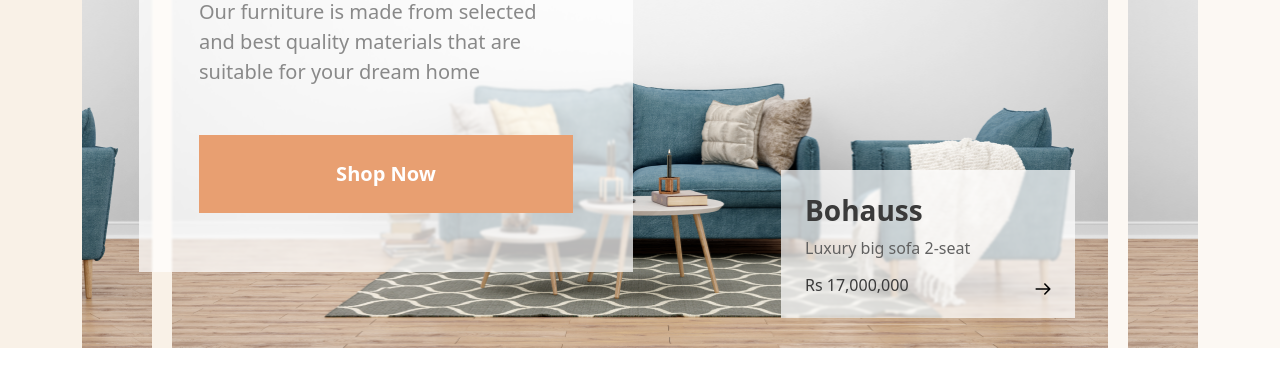
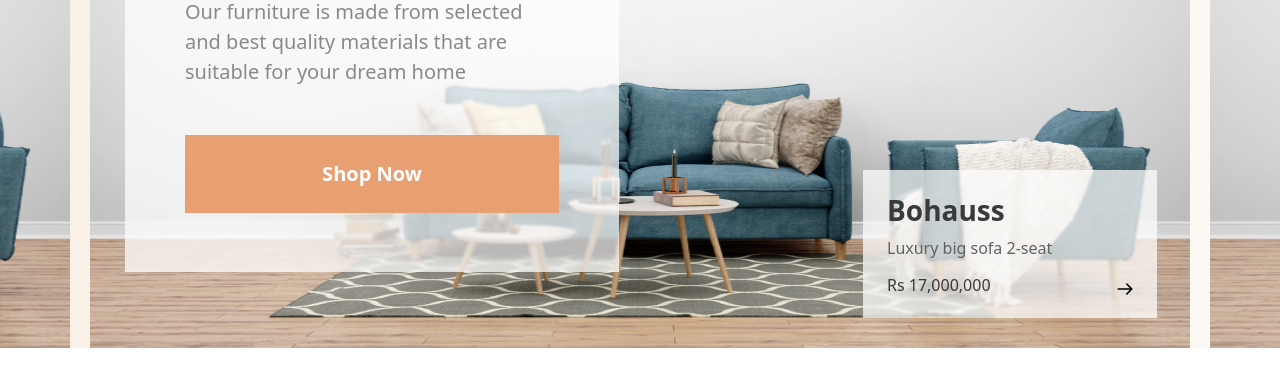
Before and after one commit to alaminvaral/Traning-varaluae, a plain HTML site: page landing-page.html in a window 1280 px wide. Shown: the part 428-800 px from the top of the page. Drawn offline with nearby package versions, Linux system fonts and the light colour scheme.

Commit message:
first commit

```diff
--- a/styles/landing-page.css
+++ b/styles/landing-page.css
@@ -13,6 +13,8 @@
 .container{
   position: relative !important;
   margin-top: 130px;
+      max-width: 1440px !important;
+      padding: 0 !important;
 }
 .navbar-brand {
     padding-top: 0.3125rem;
@@ -147,7 +149,7 @@ display: flex;
 .banner-card{
   position: absolute;
     z-index: 1000;
-left: 69px;
+left: 137px;
     top: -76px;
 width: 494px;
 height: 553px;
```
